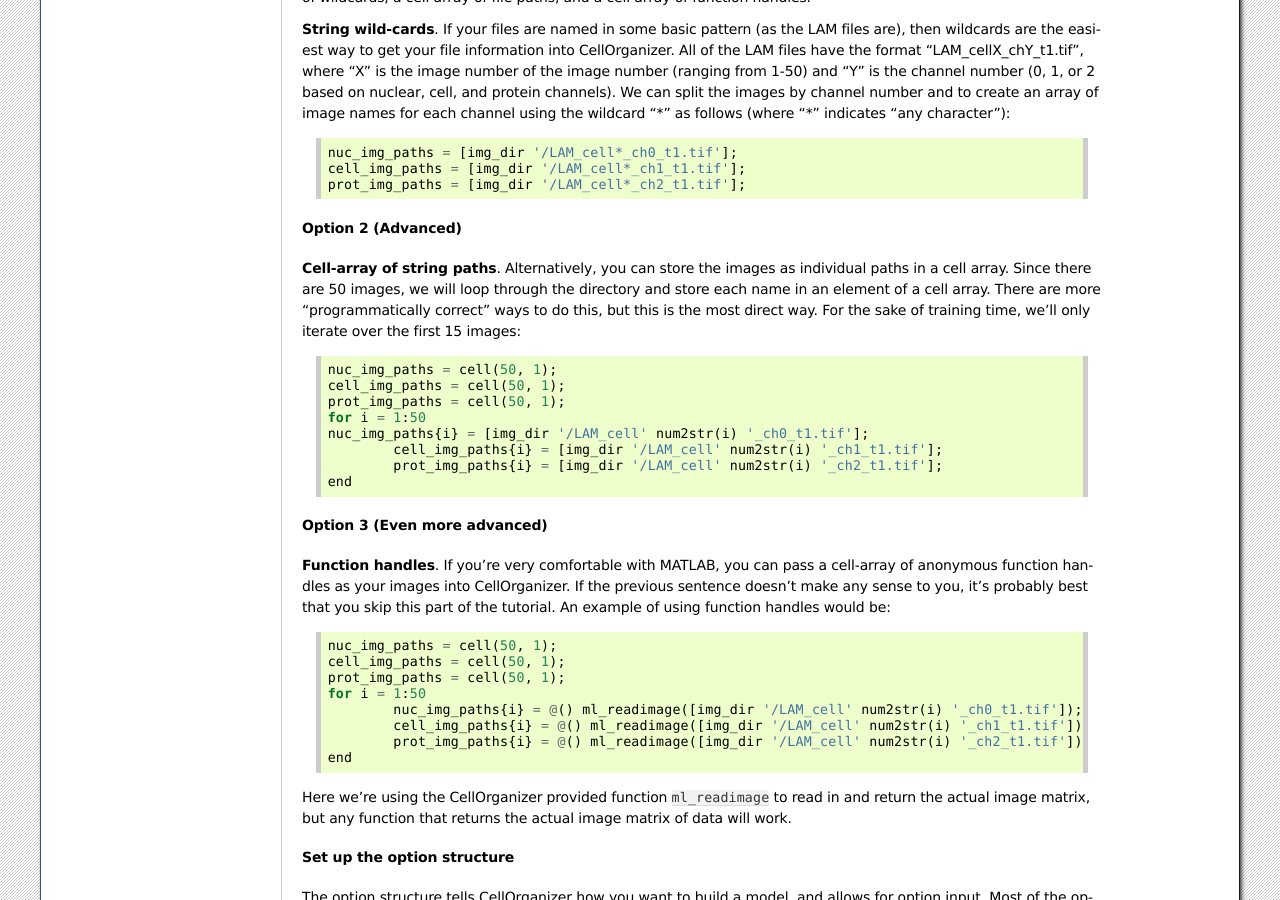
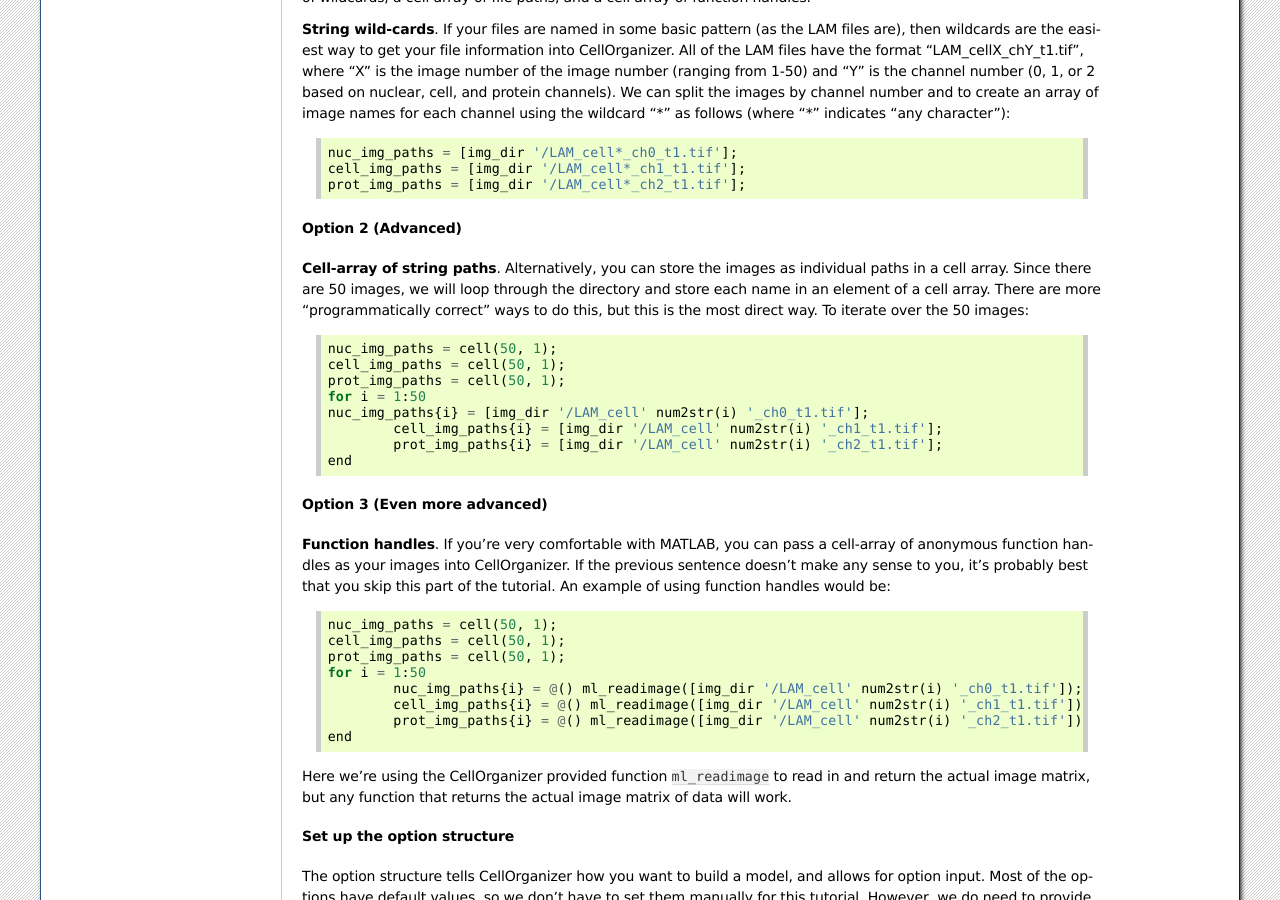
Before and after one commit to murphygroup/cellorganizer-documentation_old, a Sphinx documentation site: the page built from source/chapters/45_minutes_tutorial.rst, in a window 1280 px wide and 900 px high, scrolled down 3466 px. Built offline with Sphinx 7.4.7, drawn with Linux system fonts in a browser that asks for light colours.

Commit message:
Updated tutorial

```diff
--- a/source/chapters/45_minutes_tutorial.rst
+++ b/source/chapters/45_minutes_tutorial.rst
@@ -153,7 +153,7 @@
 Option 2 (Advanced)
 ^^^^^^^^^^^^^^^^^^^
 
-**Cell-array of string paths**. Alternatively, you can store the images as individual paths in a cell array. Since there are 50 images, we will loop through the directory and store each name in an element of a cell array. There are more "programmatically correct" ways to do this, but this is the most direct way. For the sake of training time, we'll only iterate over the first 15 images::
+**Cell-array of string paths**. Alternatively, you can store the images as individual paths in a cell array. Since there are 50 images, we will loop through the directory and store each name in an element of a cell array. There are more "programmatically correct" ways to do this, but this is the most direct way. To iterate over the 50 images::
 
         nuc_img_paths = cell(50, 1);
         cell_img_paths = cell(50, 1);
```
